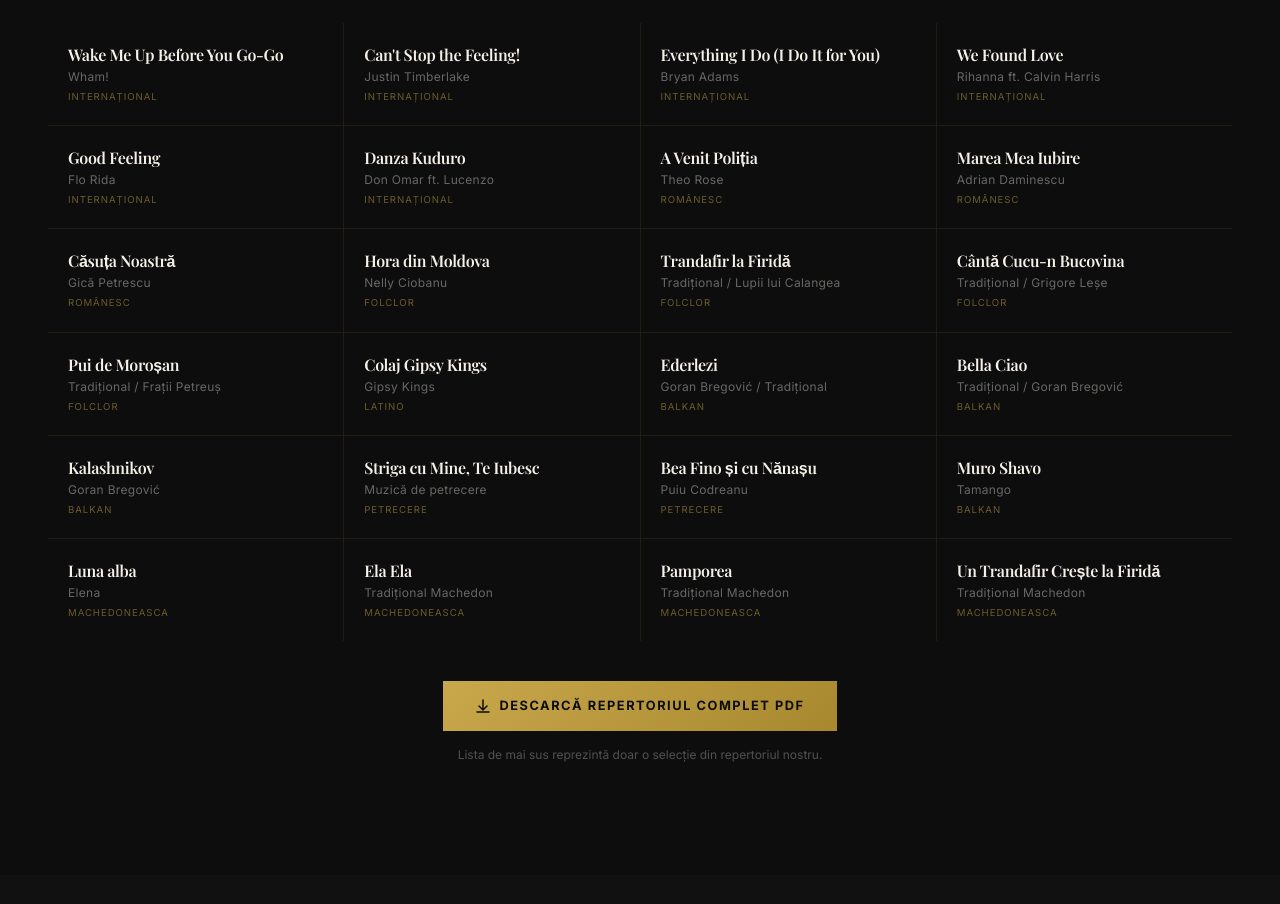
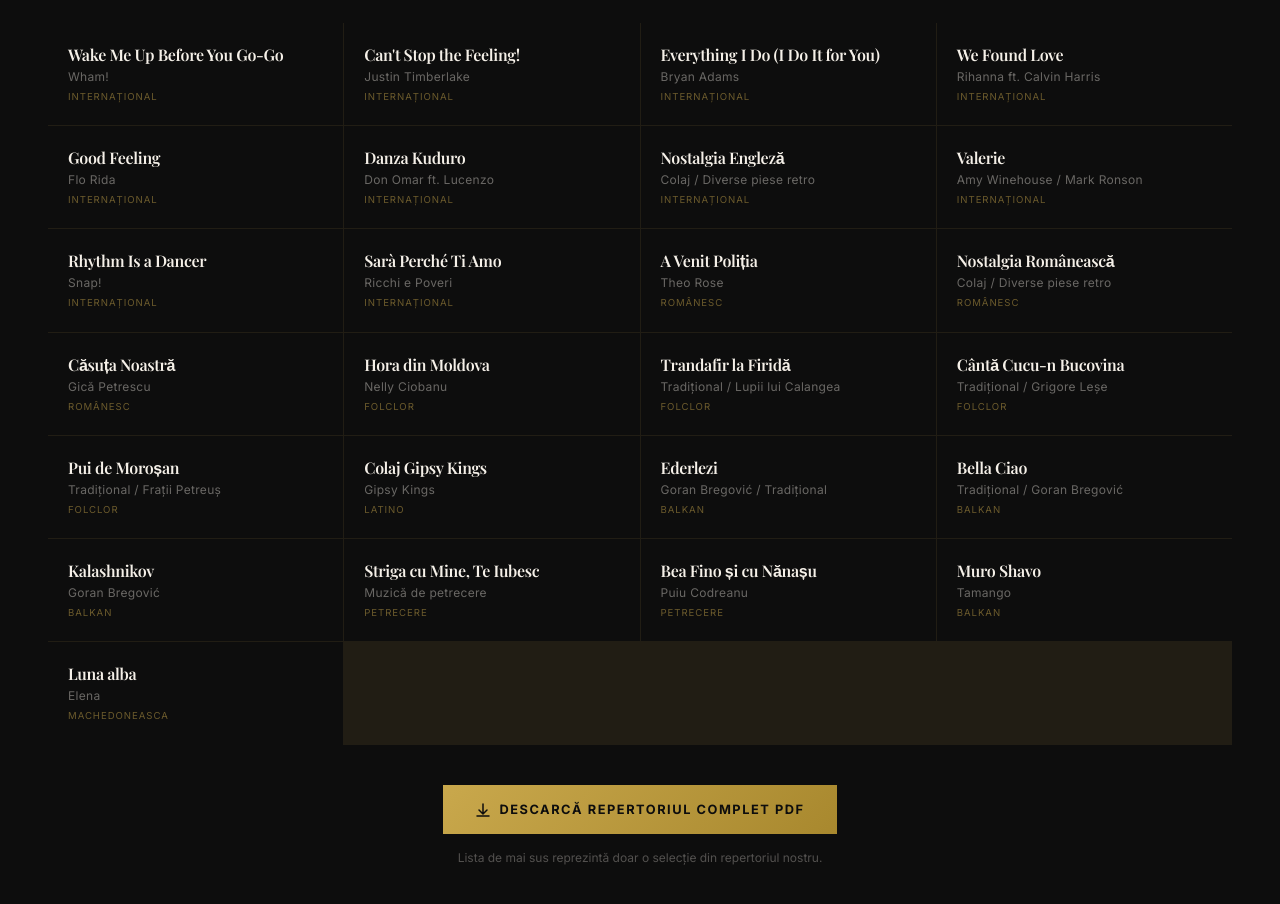
Before and after one commit to NovaMusicHUB/highlife-showband, a Next.js app: page / in a window 1280 px wide. Shown: the part 5940-6844 px from the top of the page. Built offline with nearby package versions, Linux system fonts and the light colour scheme.

Commit message:
Rebalance repertoire: trim Machedoneasca to 1 song, remove Marea Mea Iubire, re-add nostalgii + international hits (Valerie, Rhythm Is a Dancer, Sara Perche Ti Amo)

```diff
--- a/app/components/Repertoire.tsx
+++ b/app/components/Repertoire.tsx
@@ -23,8 +23,12 @@
   { title: "We Found Love", artist: "Rihanna ft. Calvin Harris", category: "Internațional" },
   { title: "Good Feeling", artist: "Flo Rida", category: "Internațional" },
   { title: "Danza Kuduro", artist: "Don Omar ft. Lucenzo", category: "Internațional" },
+  { title: "Nostalgia Engleză", artist: "Colaj / Diverse piese retro", category: "Internațional" },
+  { title: "Valerie", artist: "Amy Winehouse / Mark Ronson", category: "Internațional" },
+  { title: "Rhythm Is a Dancer", artist: "Snap!", category: "Internațional" },
+  { title: "Sarà Perché Ti Amo", artist: "Ricchi e Poveri", category: "Internațional" },
   { title: "A Venit Poliția", artist: "Theo Rose", category: "Românesc" },
-  { title: "Marea Mea Iubire", artist: "Adrian Daminescu", category: "Românesc" },
+  { title: "Nostalgia Românească", artist: "Colaj / Diverse piese retro", category: "Românesc" },
   { title: "Căsuța Noastră", artist: "Gică Petrescu", category: "Românesc" },
   { title: "Hora din Moldova", artist: "Nelly Ciobanu", category: "Folclor" },
   { title: "Trandafir la Firidă", artist: "Tradițional / Lupii lui Calangea", category: "Folclor" },
@@ -38,9 +42,6 @@
   { title: "Bea Fino și cu Nănașu", artist: "Puiu Codreanu", category: "Petrecere" },
   { title: "Muro Shavo", artist: "Tamango", category: "Balkan" },
   { title: "Luna alba", artist: "Elena", category: "Machedoneasca" },
-  { title: "Ela Ela", artist: "Tradițional Machedon", category: "Machedoneasca" },
-  { title: "Pamporea", artist: "Tradițional Machedon", category: "Machedoneasca" },
-  { title: "Un Trandafir Crește la Firidă", artist: "Tradițional Machedon", category: "Machedoneasca" },
 ] as const;
 
 // ── Component ─────────────────────────────────────────────────────────────────
```
